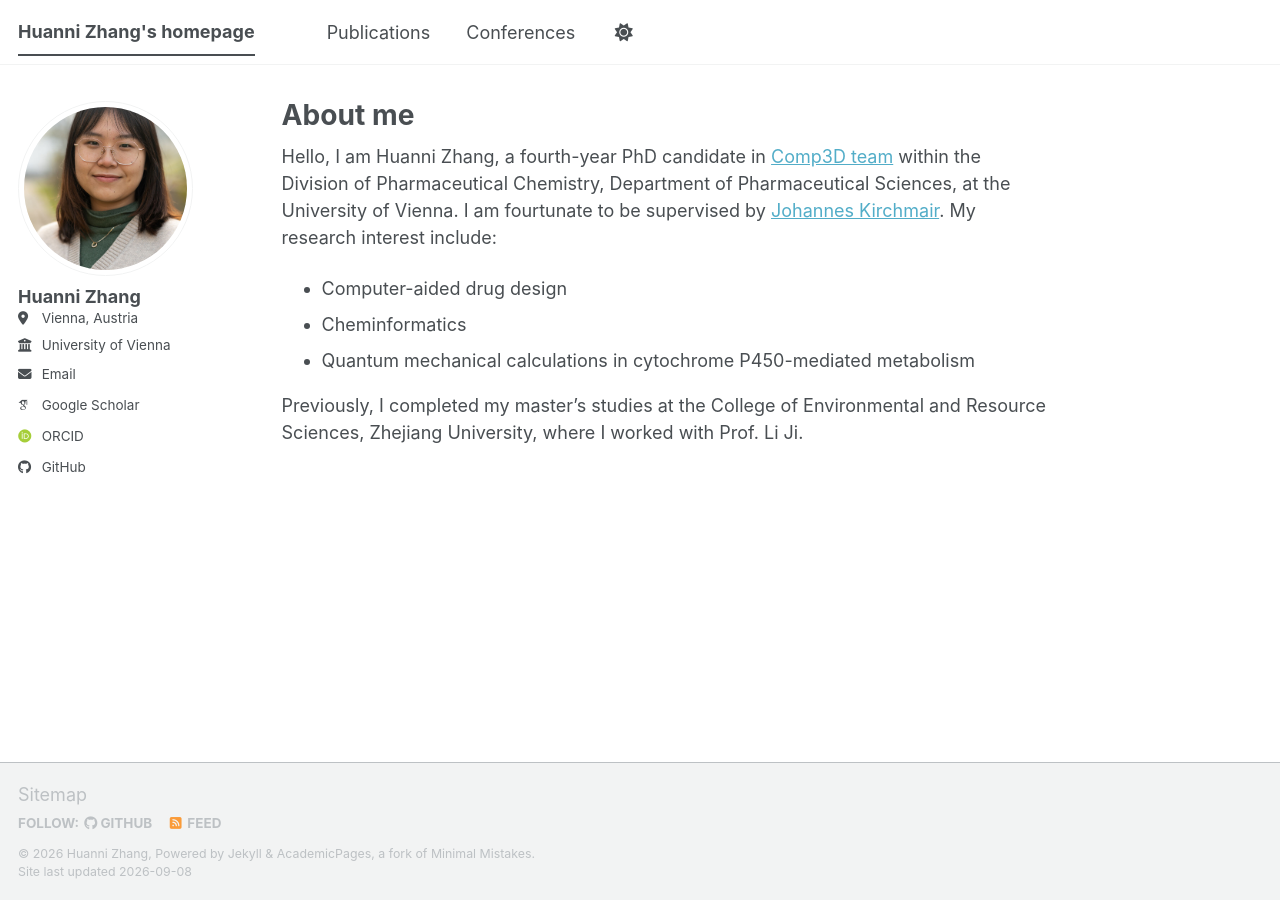
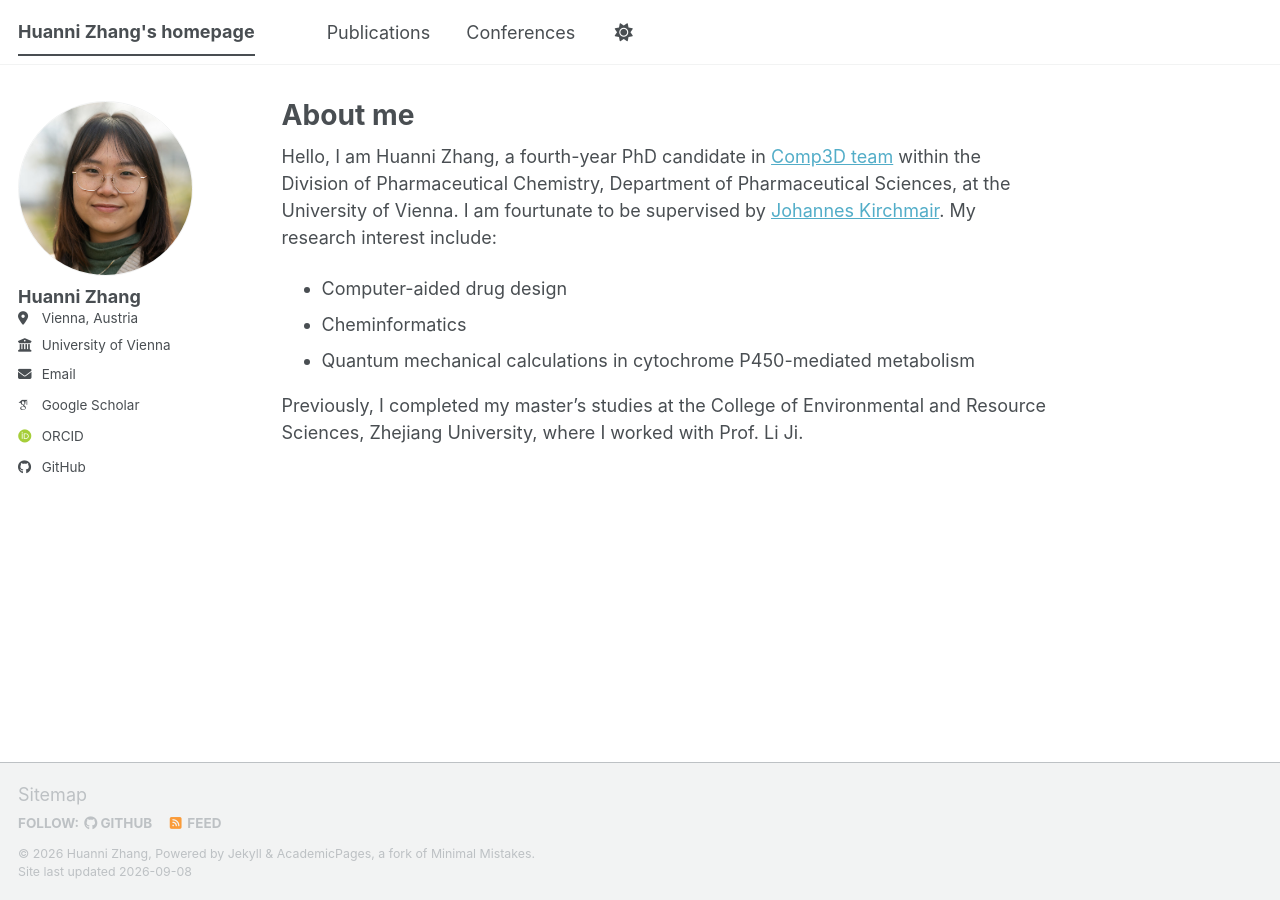
Before and after one commit to Huanni05/Huanni05.github.io, a Jekyll site: the page built from _pages/about.md, in a window 1280 px wide. Built offline with Jekyll 4.4.1, drawn with Linux system fonts in a browser that asks for light colours; some web fonts are replaced; a script bundle is joined from its source files by our own code; library files that are not in the unit come from our copies.

Commit message:
update profile

```diff
--- a/_sass/layout/_sidebar.scss
+++ b/_sass/layout/_sidebar.scss
@@ -55,7 +55,7 @@
     line-height: 1.5;
   }
 
-  img {
+  img:not(.author__avatar) {
     width: 100%;
   }
 }
@@ -140,32 +140,31 @@
    Author profile and links
    ========================================================================== */
 
-.author__avatar {
+div.author__avatar {
   display: table-cell;
   vertical-align: top;
   width: 36px;
-  // set width only, for non-square avatars
-  // height: 36px;
 
   @include breakpoint($large) {
     display: block;
     width: auto;
     height: auto;
   }
+}
 
-  img {
+img.author__avatar {
   width: 36px;
   height: 36px;
   object-fit: cover;
+  object-position: center 15%;
   border-radius: 50%;
 
   @include breakpoint($large) {
     width: 175px;
     height: 175px;
     max-width: 175px;
-      padding: 5px;
+    object-position: center 15%;
     border: 1px solid var(--global-border-color);
-    }
   }
 }
 
```
Lines whose indentation alone changed are shown as unchanged.
